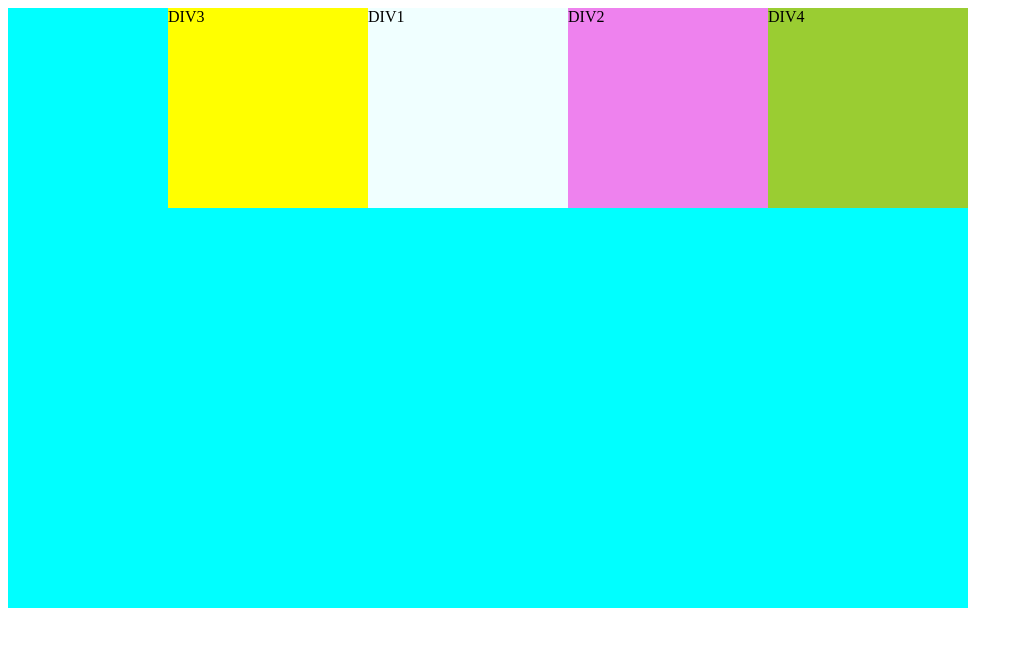
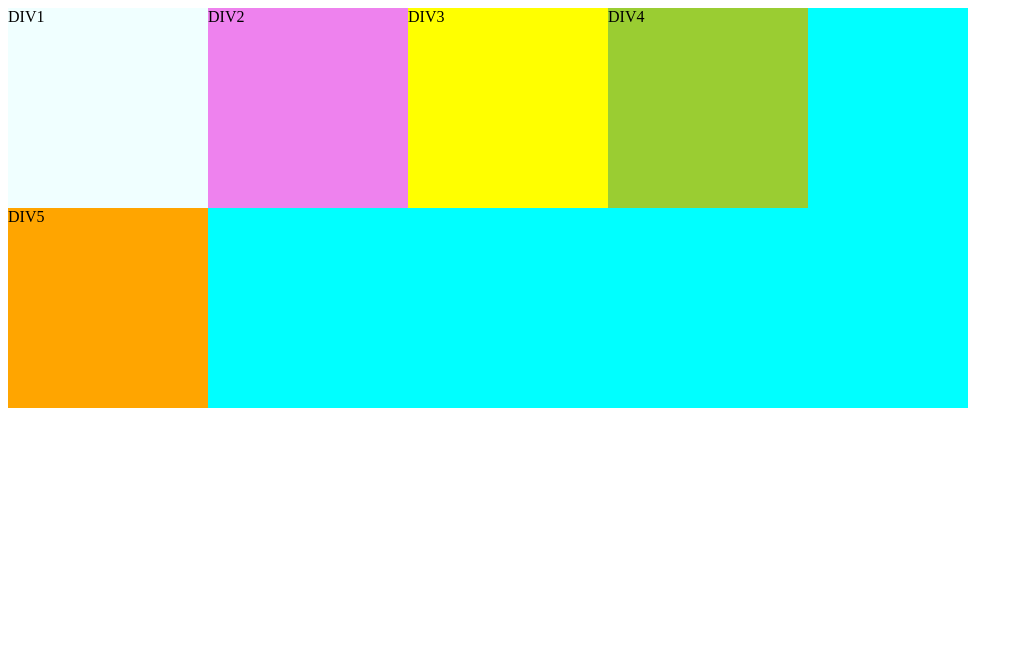
Before and after one commit to nonuabi/flex, a plain HTML site: page rough work/index.html in a window 1280 px wide. Shown: the whole page, without its empty margins (0-1023 px from the left). Drawn offline with Linux system fonts and the light colour scheme.

Commit message:
learn about flex-wrap

```diff
--- a/rough work/css/style.css
+++ b/rough work/css/style.css
@@ -1,9 +1,10 @@
 #container {
-  height: 75vh;
+  height: auto;
   width: 75vw;
   background-color: aqua;
   display: flex;
-  flex-direction: row-reverse;
+  flex-direction: row;
+  flex-wrap: wrap;
 }
 
 #container div {
@@ -12,16 +13,16 @@
 }
 #div1 {
   background-color: azure;
-  order: 1;
 }
 #div2 {
   background-color: violet;
 }
 #div3 {
   background-color: yellow;
-  order: 5;
 }
 #div4 {
   background-color: yellowgreen;
-  order: -5;
 }
+#div5 {
+  background-color: orange;
+}
--- a/rough work/index.html
+++ b/rough work/index.html
@@ -10,6 +10,7 @@
       <div id="div2">DIV2</div>
       <div id="div3">DIV3</div>
       <div id="div4">DIV4</div>
+      <div id="div5">DIV5</div>
     </div>
   </body>
 </html>
```
